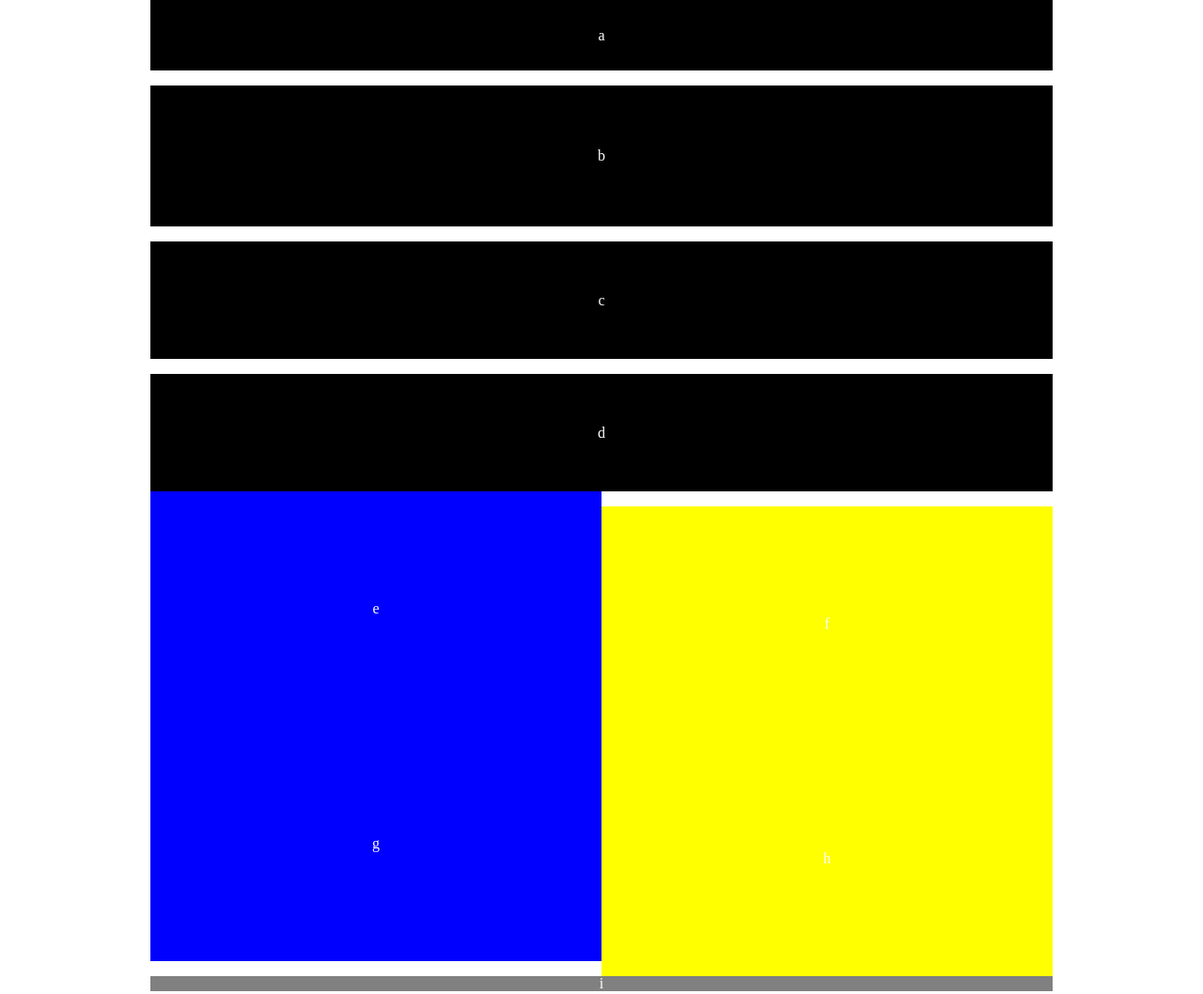
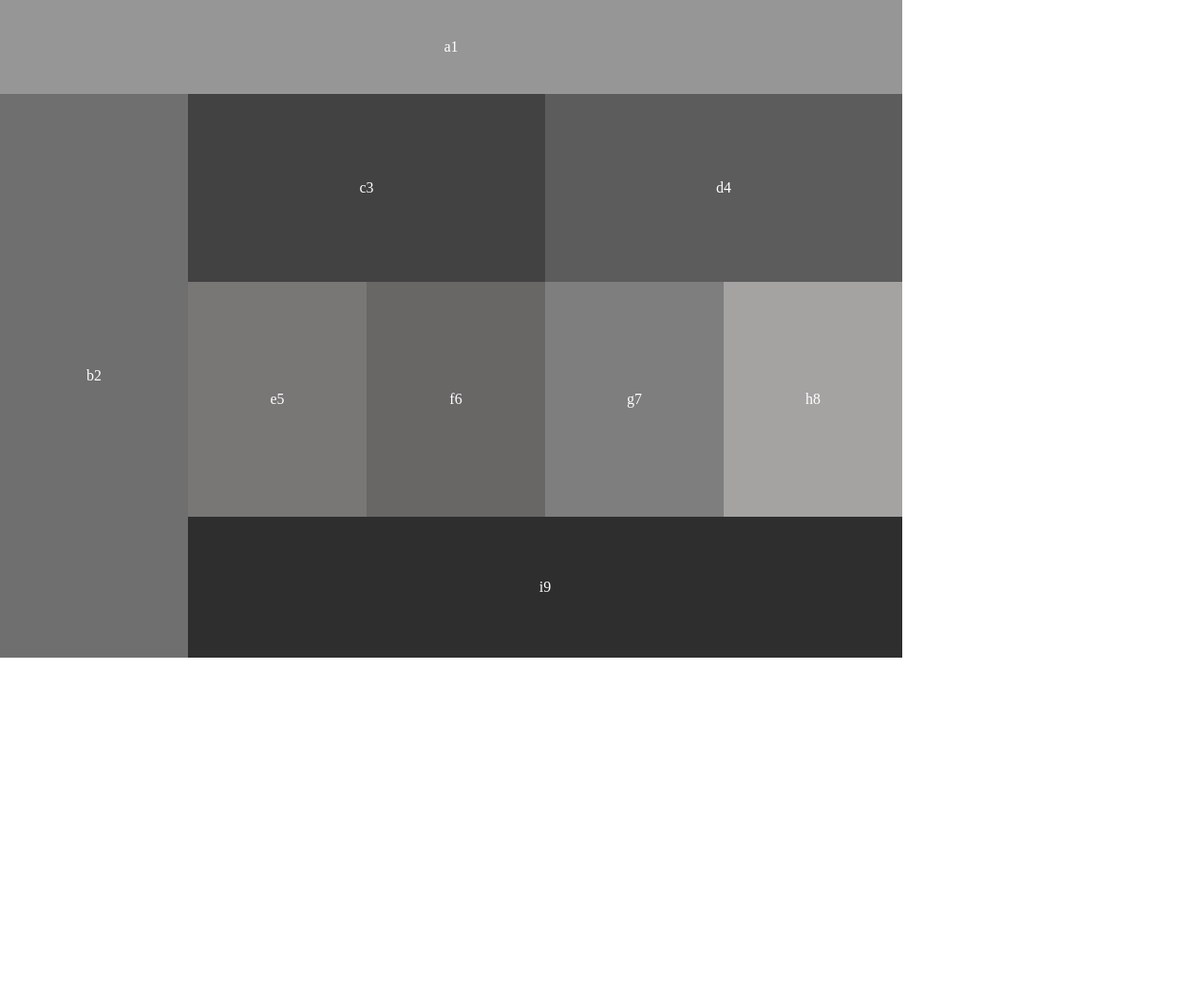
Before and after one commit to zcover/lab-01, a plain HTML site: page index.html in a window 1280 px wide. Shown: the whole page at 94% size. After the commit the page ends 800 px from the top, so only its background shows below. Drawn offline with Linux system fonts and the light colour scheme.

Commit message:
responsive, using headers, footers, and divs

```diff
--- a/index.html
+++ b/index.html
@@ -12,15 +12,15 @@
     <link href="styles/modules.css" type="text/css" rel = "stylesheet">
     <link href="styles/theme.css" type="text/css" rel = "stylesheet">
 <body>
-    <div>a</div>1
-    <div>b</div>2
-    <div>c</div>3
-    <div>d</div>4
-    <div>e</div>5
-    <div>f</div>6
-    <div>g</div>7
-    <div>h</div>8
-    <div>i</div>9
+    <header>a1</header>
+    <div>b2</div>
+    <div>c3</div>
+    <div>d4</div>
+    <div>e5</div>
+    <div>f6</div>
+    <div>g7</div>
+    <div>h8</div>
+    <footer>i9</footer>
     <!-- <div id="diva">a</div>
     <div id="divb">b</div>
     <div id="divc">c</div>
--- a/styles/base.css
+++ b/styles/base.css
@@ -1,20 +1,15 @@
-/* Default view is mobile */
 * {
     margin:auto;
-    text-align:center;
+    text-align: center;
     align-content: center;
     color:white;
-    padding:none;
-}
-body {
-    width: 480px;
 }
 
 @keyframes colorchange
     {
-      0%   {background-color: red;}
-      25%  {background-color: yellow;}
+      0%   {background-color: purple;}
+      25%  {background-color: green;}
       50%  {background-color: blue;}
-      75%  {background-color: black;}
+      75%  {background-color: yellow;}
       100% {background-color: green;}
     }
--- a/styles/layout.css
+++ b/styles/layout.css
@@ -1,183 +1,123 @@
-div:nth-child(1){
+body{
+    width:100%;
+}
+header{
     height:75px;
     width:100%;
-    background-color: black;
+    line-height: 75px;
 }
 div:nth-child(2){
     width:100%;
     height:150px;
-    background-color: black;
+    line-height:150px;
 }
 div:nth-child(3){
     height: 125px;
     width:100%;
-    background-color: black;
+    line-height:125px;
 }
 div:nth-child(4){
     height: 125px;
     width:100%;
-    background-color: black;
+    line-height:125px;
 }
 div:nth-child(5){
     float:left;
     width: 50%;
     height: 250px;
-    background-color:blue;
-    border:none;
+    line-height:250px;
 }
 div:nth-child(6){
     float:right;
     border: none;
-    background-color: yellow;
     width: 50%;
     height: 250px;
+    line-height:250px;
 }
 div:nth-child(7){
     float:left;
     width: 50%;
     height: 250px;
-    background-color:blue;
-    border:none;
+    line-height:250px;
 }
 div:nth-child(8){
     float:right;
-    border: none;
-    background-color: yellow;
     width: 50%;
     height: 250px;
+    line-height:250px;
 }
-div:nth-child(9){
+footer{
     clear:both;
-    background-color:gray;
+    height:80px;
     width:100%;
+    line-height:80px;
 }
+/* ================ MEDIA QUERY > 480 ===================== */
+@media only screen and (min-width: 481px){
+    body{
+        width:960px;
+    }
 
-
-
-
-
-
-
-
-
-
-/* #diva {
-    height:75px;
-    width:100%;
-} */
-/* #divb{
-    width:100%;
-    height:150px;
-} */
-/* #divc, #divd {
-    height: 125px;
-    width:100%;
-} */
-/* #dive, #divg{
-    float:left;
-    width: 50%;
-    height: 250px;
-    background-color:blue;
-    border:none;
-} */
-/* #divi{
-    clear:both;
-    background-color:gray;
-    width:100%;
-} */
-/* #divf, #divh {
-    float:right;
-    border: none;
-    background-color: yellow;
-    width: 50%;
-    height: 250px;
-} */
-
-
-
-@media (min-width: 479px) {
-    body {
-        width:960px;
-        margin:auto;
+    header{
+        height:100px;
+        width:100%;
+        background-color: rgb(150, 150, 150);
+        line-height: 100px;
     }
-    #diva{
-        width:100%;
-        background-color:rgb(255, 255, 255);
-        height:100px;
-        line-height:100px;
-    }
-    #divb{
-        background-color: rgb(150, 150, 150);
-        width:200px;
+    div:nth-child(2){
+        width:200px;;
         height:600px;
         float:left;
+        background-color:rgb(112, 111, 111);
         line-height:600px;
     }
-    #divc{
-        height:200px;
+    div:nth-child(3){
+        float:left;
+        height: 200px;
         width:380px;
-        background-color:rgb(79, 79, 79);
-        float:left;
+        background-color:rgb(67, 66, 66);
         line-height:200px;
     }
-    #divd{
-        height:200px;
+    div:nth-child(4){
+        float:left;
+        height: 200px;
         width:380px;
-        background-color:rgb(28, 28, 28);
-        float:left;
+        background-color:rgb(92, 92, 92);
         line-height:200px;
     }
-    #dive{
+    div:nth-child(5){
+        float:left;
         height:250px;
         width:190px;
+        line-height: 250px;
+        background-color:rgb(121, 118, 118);
+    }
+    div:nth-child(6){
         float:left;
-        line-height:250px;
-        background-color:rgb(164, 164, 164);
-    }
-    #divf{
         height:250px;
         width:190px;
+        line-height: 250px;
+        background-color:rgb(105, 102, 102);
+    }
+    div:nth-child(7){
         float:left;
-        line-height:250px;
-        background-color:rgb(65, 65, 65);
-    }
-    #divg{
         height:250px;
         width:190px;
+        line-height: 250px;
+        background-color:rgb(126, 126, 126);
+    }
+    div:nth-child(8){
         float:left;
-        line-height:250px;
-        background-color:darkgrey;
-    }
-    #divh{
         height:250px;
         width:190px;
-        float:left;
-        line-height:250px;
-        background-color:grey;
+        line-height: 250px;
+        background-color:rgb(165, 162, 162);
     }
-    #divi{
-        float:left;
+    footer{
+        display:inline-block;
+        height:150px;
+        background-color:rgb(46, 46, 46);
         width:760px;
-        height:150px;
         line-height:150px;
-        background-color:lightslategray;
     }
-    .efghi{
-        float:left;
-        width:auto;
-    }
-
-
-
-
-
-
-
-
-
-
-
-
-
-
-  }
+}
--- a/styles/theme.css
+++ b/styles/theme.css
@@ -1,39 +1,29 @@
-@media(max-width: 480px){
-
-    #diva{
-        animation:colorchange .1s infinite;
-        line-height:75px;
+@media only screen and (max-width: 480px){
+    header{
+        animation:colorchange 1.1s infinite;
     }
-    #divb{
-        animation:colorchange .1s infinite;
-        line-height:150px;
+    div:nth-child(2){
+        animation:colorchange 1.12s infinite;
     }
-    #divc{
-        animation:colorchange .5s infinite;
-        line-height:125px;
+    div:nth-child(3){
+        animation:colorchange 1.5s infinite;
     }
-    #divd{
-        animation:colorchange 1s infinite;
-        line-height:125px;
+    div:nth-child(4){
+        animation:colorchange 1.59s infinite;
     }
-    #dive{
-        animation:colorchange 3s infinite;
-        line-height:250px;
+    div:nth-child(5){
+        animation:colorchange 1.62s infinite;
     }
-    #divf{
-        animation:colorchange 2s infinite;
-        line-height:250px;
+    div:nth-child(6){
+        animation:colorchange 1.65s infinite;
     }
-    #divg{
-        animation:colorchange 1.5s infinite;
-        line-height:250px;
+    div:nth-child(7){
+        animation:colorchange 1.7s infinite;
     }
-    #divh{
-        animation:colorchange 1s infinite;
-        line-height:250px;
+    div:nth-child(8){
+        animation:colorchange 1.73s infinite;
     }
-    #divi{
-        background-color:royalblue;
-        line-height:250px;
+    footer{
+        animation:colorchange 1.8s infinite;
     }
 }
```
